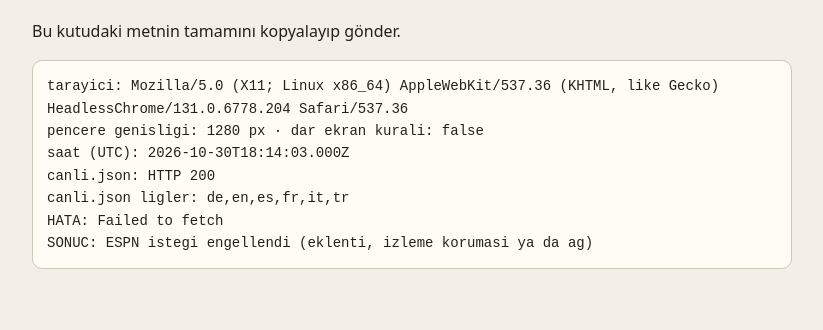
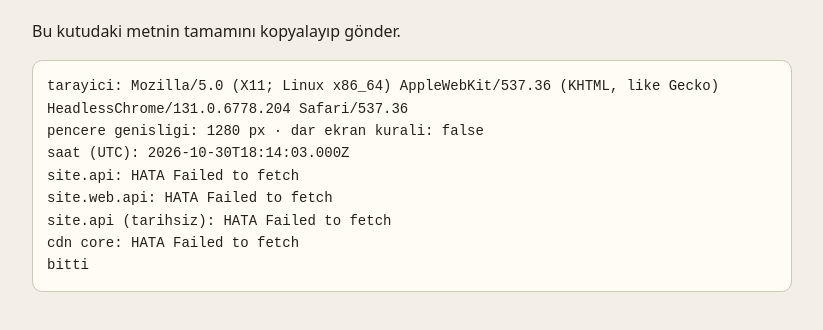
Before and after one commit to futboldefteri/futboldefteri.github.io, a plain HTML site: page tani.html in a window 1280 px wide. Shown: the part 78-408 px from the top of the page, without its empty margins (228-1051 px from the left). Drawn offline with Linux system fonts and the light colour scheme; no server answers.

Commit message:
tani: dort ESPN adresi

```diff
--- a/tani.html
+++ b/tani.html
@@ -8,12 +8,12 @@ var o=document.getElementById("o"),L=[];function y(s){L.push(s);o.textContent=L.
 y("tarayici: "+navigator.userAgent);y("pencere genisligi: "+innerWidth+" px · dar ekran kurali: "+matchMedia("(max-width:860px)").matches);
 y("saat (UTC): "+new Date().toISOString());
 var g=new Date(Date.now()+3*36e5).toISOString().slice(0,10).replace(/-/g,"");
-fetch("canli.json",{cache:"no-store"}).then(function(r){y("canli.json: HTTP "+r.status);return r.json()}).then(function(j){
- y("canli.json ligler: "+Object.keys(j.lig).join(","));
- return fetch("https://site.api.espn.com/apis/site/v2/sports/soccer/tur.1/scoreboard?dates="+g,{cache:"no-store"});
-}).then(function(r){y("ESPN: HTTP "+r.status);return r.json()}).then(function(d){
- var n=0;(d.events||[]).forEach(function(e){var st=e.status.type;var c=e.competitions[0].competitors;
-  y("  "+st.state+" "+st.shortDetail+" · "+c.map(function(x){return x.team.displayName+" "+x.score}).join(" - "));n++});
- y("ESPN olay sayisi: "+n);y("SONUC: ESPN erisilebilir");
-}).catch(function(e){y("HATA: "+(e&&e.message||e));y("SONUC: ESPN istegi engellendi (eklenti, izleme korumasi ya da ag)")});
+var A=[["site.api","https://site.api.espn.com/apis/site/v2/sports/soccer/tur.1/scoreboard?dates="+g],
+["site.web.api","https://site.web.api.espn.com/apis/site/v2/sports/soccer/tur.1/scoreboard?dates="+g],
+["site.api (tarihsiz)","https://site.api.espn.com/apis/site/v2/sports/soccer/tur.1/scoreboard"],
+["cdn core","https://cdn.espn.com/core/soccer/scoreboard?xhr=1&league=tur.1&dates="+g]];
+var sira=Promise.resolve();A.forEach(function(a){sira=sira.then(function(){
+ return fetch(a[1],{cache:"no-store"}).then(function(r){return r.text().then(function(t){y(a[0]+": HTTP "+r.status+" · "+t.length+" bayt · "+(t.indexOf("Konyaspor")>=0?"Konya VAR":"Konya yok"))})})
+ .catch(function(e){y(a[0]+": HATA "+(e&&e.message||e))})})});
+sira.then(function(){y("bitti")});
 </script></body></html>
```
